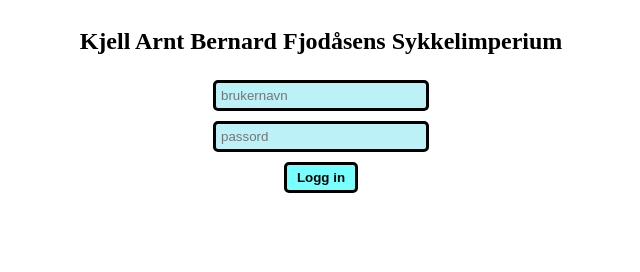
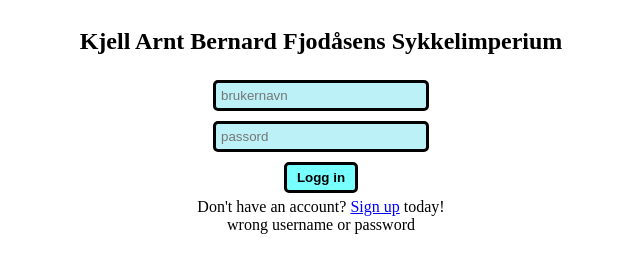
Before and after one commit to camillahu/Sykkelutleie, a plain HTML site: page index.html in a window 1280 px wide. Both pictures are taken after a click on the button "Logg in". Shown: the whole page, without its empty margins (319-959 px from the left). Drawn offline with Linux system fonts and the light colour scheme.

Commit message:
heihejwpr

```diff
--- a/model.js
+++ b/model.js
@@ -4,6 +4,7 @@ const model = {
     app: {
         page: '',
         loggedInUser: null,
+        isAdmin: false,
     },
     input: {
         createUserPage: {
@@ -57,6 +58,14 @@ const model = {
         users: [
             {
                 userId: 0,
+                fullName: "Kåre Arnt Bernard Fjodåsen",
+                username: "admin",
+                password: "password",
+                address: "Lia 27",
+                timesRented: 0,
+            },
+            {
+                userId: 1,
                 fullName: "Kåre Kåresen",
                 username: "kåre",
                 password: "password",
@@ -64,13 +73,14 @@ const model = {
                 timesRented: 3,
             },
             {
-                userId: 1,
+                userId: 2,
                 fullName: "Bernt Berntsen",
                 username: "bernt",
                 password: "password",
                 address: "Lia 13",
                 timesRented: 1,
-            }
+            },
+
         ],
         rentEvents: [
             {
@@ -82,7 +92,7 @@ const model = {
         ],
         messages:
             {rentMessage:  "",
-
+            logInErrorMessage: "",
             },
         selectedBikeId: -1,
 
--- a/scripts/logInController.js
+++ b/scripts/logInController.js
@@ -1,3 +1,11 @@
+
+function setUsernameInput(usernameInput) {
+    model.input.logIn.username= usernameInput;
+}
+function setPasswordInput(passwordInput) {
+    model.input.logIn.password= passwordInput;
+}
+
 function logIn (){
 
     for(let user of model.data.users) {
@@ -5,18 +13,13 @@ function logIn (){
             model.app.loggedInUser = user;
             model.input.logIn.username = '';
             model.input.logIn.password = '';
-            model.app.page = 'bicycles';
-            updateMainView();
+            model.data.messages.logInErrorMessage= '';
+            if(user === model.data.users[0]) model.app.isAdmin = true;
+            changePage('bicycles')
             return true;
         }
     }
-    alert('wrong username or password');
+    model.data.messages.logInErrorMessage = 'wrong username or password';
+    updateLogInView();
     return false;
 }
-
-function setUsernameInput(usernameInput) {
-    model.input.logIn.username= usernameInput;
-}
-function setPasswordInput(passwordInput) {
-    model.input.logIn.password= passwordInput;
-}
--- a/scripts/logInView.js
+++ b/scripts/logInView.js
@@ -14,9 +14,8 @@ function updateLogInView() {
         >
         <button onclick="logIn()">Logg in</button>
 
-
+        <div class="LISignUpDiv">Don't have an account? <span onclick="changePage('createUser')" class="LISignUpSpan">Sign up</span> today!</div>
+        <div>${model.data.messages.logInErrorMessage}</div>
     </div>
     `
 }
-
-//neste: funksjonalitet her
--- a/scripts/mainView.js
+++ b/scripts/mainView.js
@@ -25,6 +25,4 @@ function getRentStartedMsg() {
 
 }
 
-// Vil få side-navigeringen til å funke, er litt forvirra
-
 // Starte på get rent started og en timer.
--- a/style.css
+++ b/style.css
@@ -171,3 +171,16 @@
     cursor: pointer;
     background-color: aqua;
 }
+
+.LISignUpDiv {
+    user-select: none;
+}
+.LISignUpSpan  {
+    text-decoration: underline;
+    color: blue;
+}
+.LISignUpSpan:hover  {
+    cursor: pointer;
+    font-weight: bold;
+    color: blue;
+}
```
